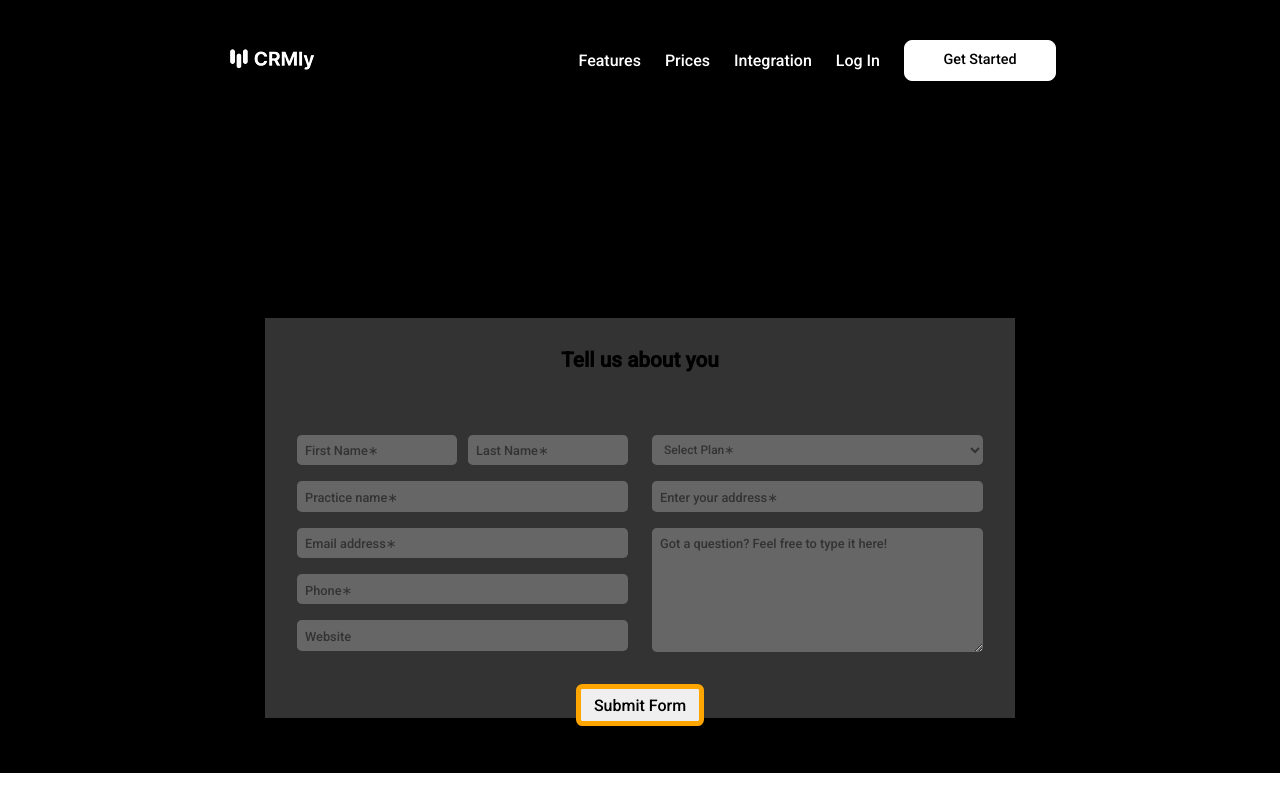
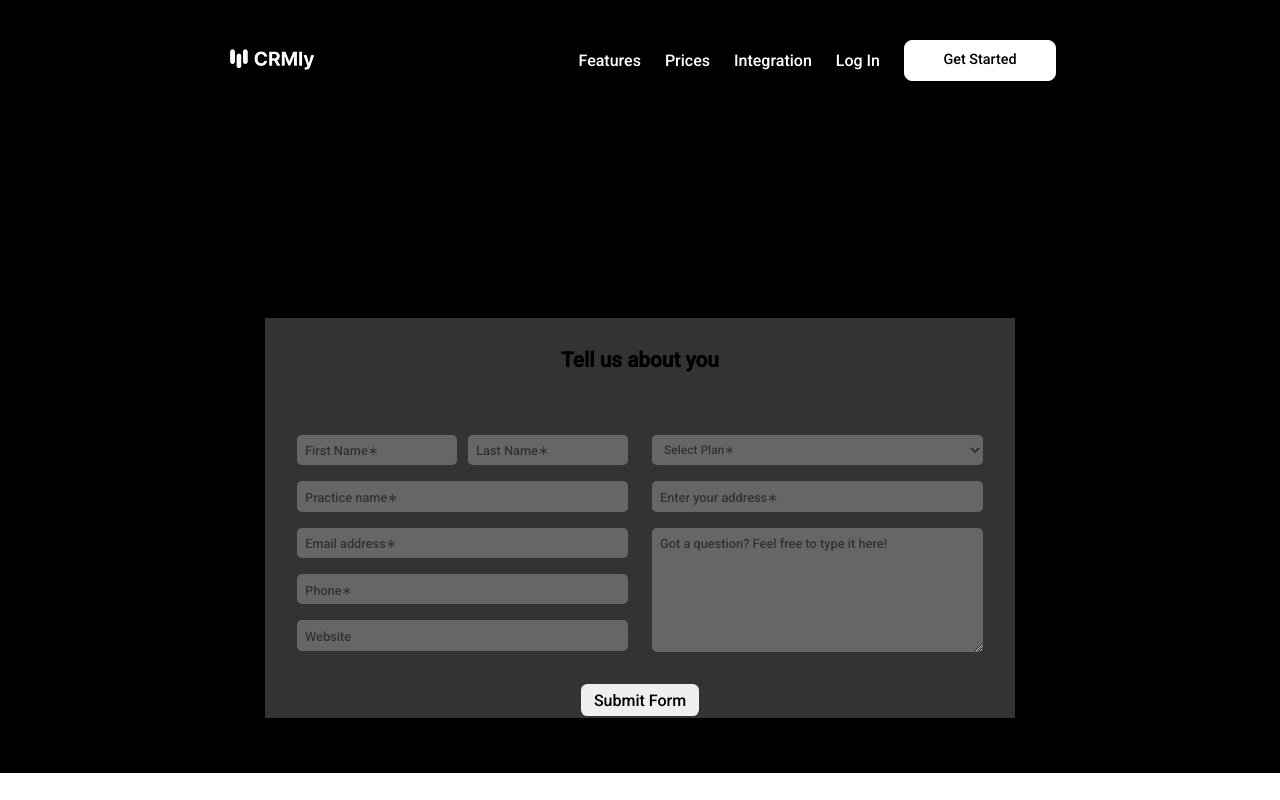
Before and after one commit to longhairshortcode/crmly, a React (Vite) app: page /signup2 in a window 1280 px wide. Built offline with nearby package versions, Linux system fonts and the light colour scheme.

Commit message:
just need to move submit button

```diff
--- a/src/pages/SignupForm2.jsx
+++ b/src/pages/SignupForm2.jsx
@@ -48,7 +48,9 @@ function SignupForm2() {
             <textarea className={style.comment} name="comment" value={comment} onChange={(e)=>setComment(e.target.value)} required placeholder="Got a question? Feel free to type it here!"></textarea>
         </div>
         </div>
+        <div>
         <button type="submit" className={style.submitBut}>Submit Form</button>
+        </div>
       </form>
     </div>
   )
--- a/src/pages/SignupForm2.module.css
+++ b/src/pages/SignupForm2.module.css
@@ -92,9 +92,11 @@ input::placeholder, textarea::placeholder{
 }
 
 .submitBut{
+    display: flex;
     width: fit-content;
     margin: 0 auto;
     border-radius: .4rem;
     padding: .4rem .8rem;
-    border: 5px orange solid;
+
+    /* border: 5px orange solid; */
 }
```
